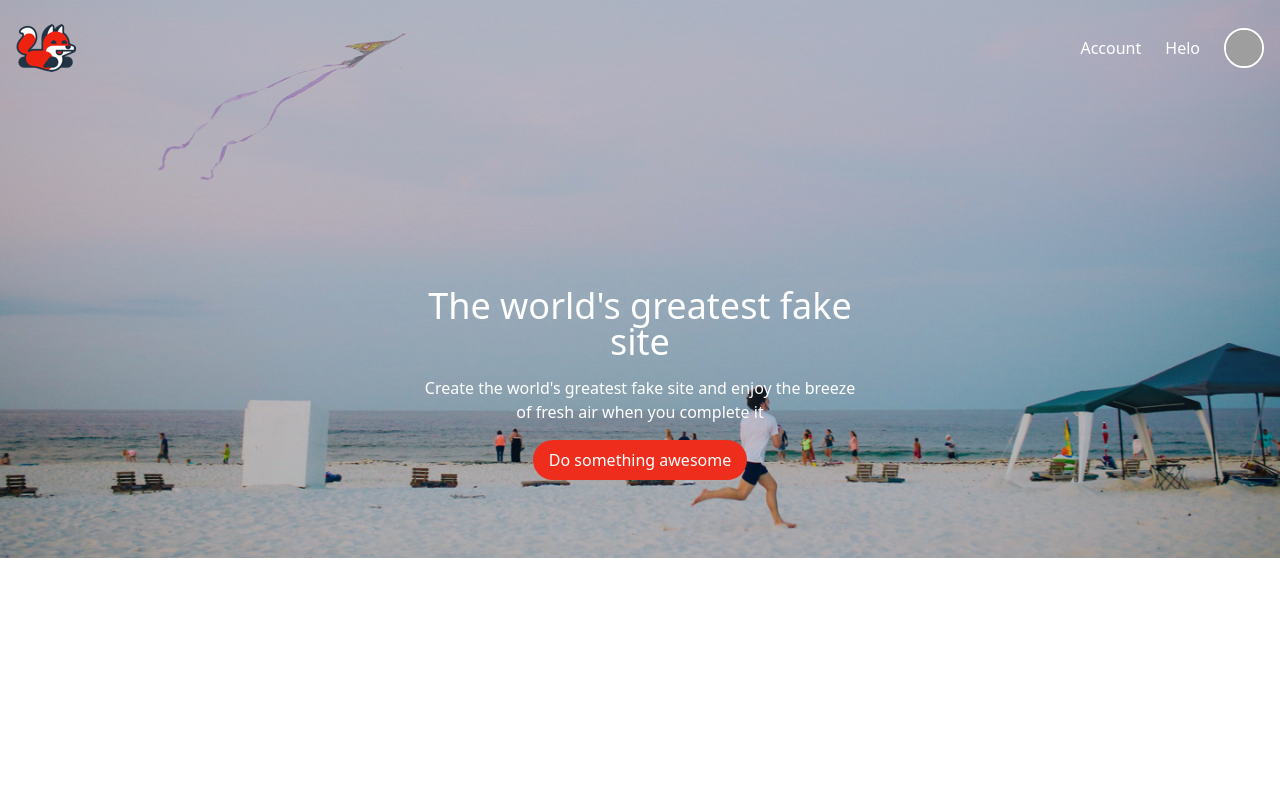
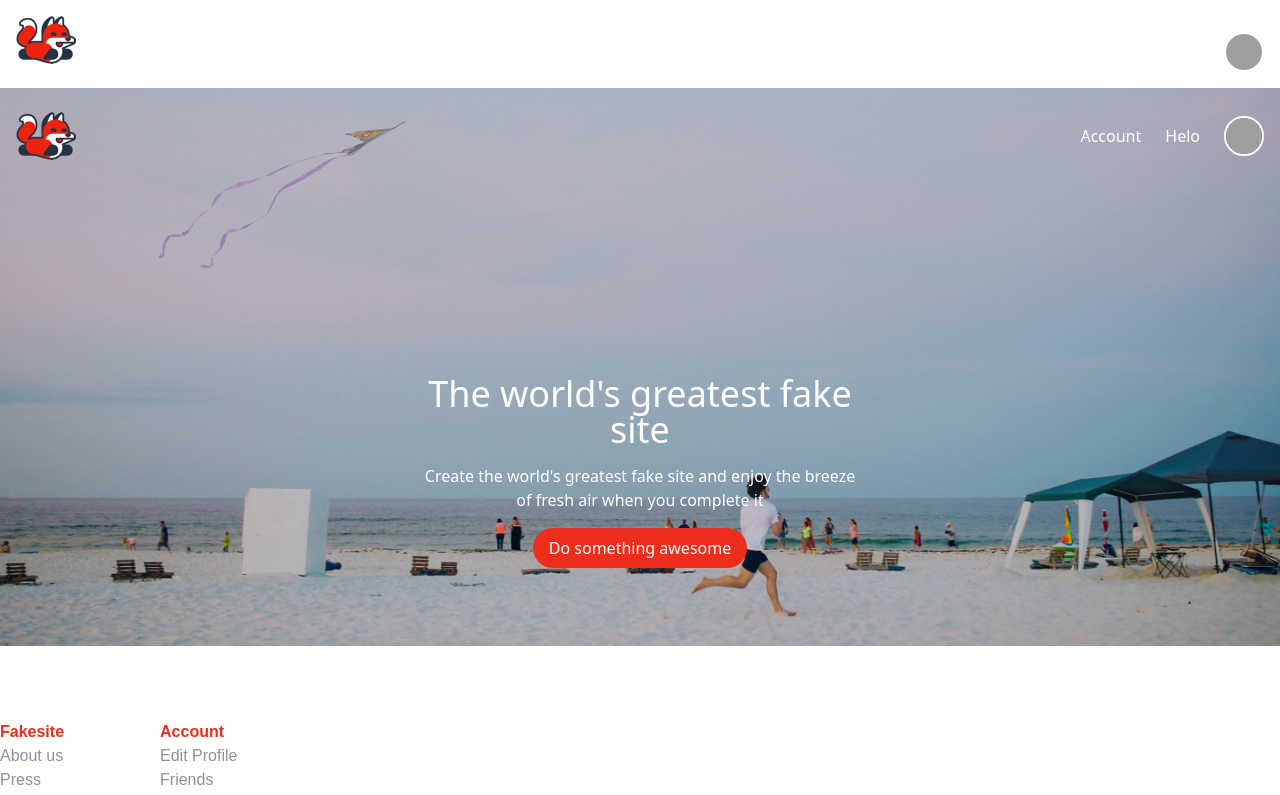
Before and after one commit to Davidhevesi/fake-site, a Next.js app: page / in a window 1280 px wide. Shown: the top 795 px of the page. Built offline with nearby package versions, Linux system fonts and the light colour scheme; grey boxes are pictures that could not be loaded; a web font is replaced by a local one.

Commit message:
add navigation and footer

```diff
--- a/pages/_app.js
+++ b/pages/_app.js
@@ -1,7 +1,15 @@
+import Navigation from "../components/Navigation";
+import Footer from "../components/Footer";
 import "../styles/globals.css";
 
 function MyApp({ Component, pageProps }) {
-  return <Component {...pageProps} />;
+  return (
+    <>
+      <Navigation />
+      <Component {...pageProps} />;
+      <Footer />
+    </>
+  );
 }
 
 export default MyApp;
```
